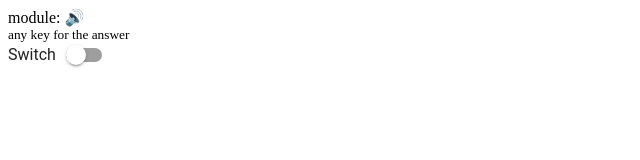
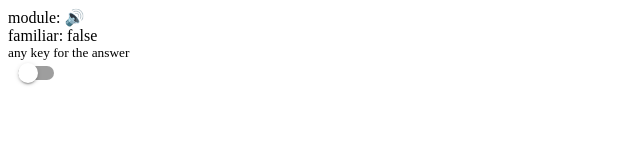
Before and after one commit to duubyPlz/chinalingo, a React (Vite) app: page / in a window 1280 px wide. Shown: the top 160 px of the page, without its empty margins (0-640 px from the left). Built offline with nearby package versions, Linux system fonts and the light colour scheme.

Commit message:
settings: familiar check

```diff
--- a/src/App.js
+++ b/src/App.js
@@ -16,7 +16,7 @@ class App extends React.Component {
       isFamiliar: false
     };
 
-    this.handleToggleFamiliar = this.handleToggleFamiliar.bind(this);
+    this.handleSetFamiliar = this.handleSetFamiliar.bind(this);
   }
 
   dataPath = "./assets/vocab.json";
@@ -40,9 +40,9 @@ class App extends React.Component {
     this.toggleIsQuestion();
   };
 
-  handleToggleFamiliar = () => {
+  handleSetFamiliar = (checked) => {
     this.setState({
-      isFamiliar: !this.state.isFamiliar
+      isFamiliar: checked
     });
   };
 
@@ -55,7 +55,7 @@ class App extends React.Component {
           dataPath={this.dataPath}
         />
         <Footer isQuestion={this.state.isQuestion} />
-        <Settings toggleFamiliar={this.handleToggleFamiliar} />
+        <Settings setFamiliar={this.handleSetFamiliar} />
       </>
     );
   }
--- a/src/components/Settings.js
+++ b/src/components/Settings.js
@@ -1,14 +1,21 @@
-import React from 'react';
+import React, {useRef} from 'react';
 
 import './Settings.css';
 
 // https://codepen.io/finnhvman/pen/pOeyjE
 
-const Settings = ({toggleFamiliar}) => {
+const Settings = ({setFamiliar}) => {
+  let checkboxValue = useRef(null);
+
   return (
     <label className="pure-material-switch">
-      <input type="checkbox" />
-      <span>Switch</span>
+      <input
+        type="checkbox"
+        ref={checkboxValue}
+        onChange={() => {
+          setFamiliar(checkboxValue.current.checked);
+        }} />
+      <span></span>
     </label>
   );
 };
--- a/src/containers/Content.js
+++ b/src/containers/Content.js
@@ -17,7 +17,6 @@ class Content extends React.Component {
 
   getRandomEntry = () => {
     // const flattenedList = this.flatten(vocabList, this.state.isFamiliar);
-    const derp = this.state;
     const flattenedList = this.flatten(vocabList, this.state.isFamiliar);
     const currentIndex = this.getRandomIndex(flattenedList.length);
     return flattenedList[currentIndex];
@@ -75,6 +74,8 @@ class Content extends React.Component {
     });
   }
 
+  // https://alligator.io/react/get-derived-state/
+  // https://reactjs.org/blog/2018/06/07/you-probably-dont-need-derived-state.html#what-about-memoization
   componentWillReceiveProps(nextProps) {
     // TODO handle nextProps.isFamiliar change, re-grab a new entry
 
@@ -100,6 +101,7 @@ class Content extends React.Component {
       return (
         <>
           <Audio entry={this.state.currentEntry} />
+          familiar: {this.state.isFamiliar.toString()}
         </>
       );
     } else {
@@ -107,6 +109,7 @@ class Content extends React.Component {
       return (
         <>
           <Chinese word={this.state.currentEntry.content} />
+          familiar: {this.state.isFamiliar.toString()}
         </>
       );
     }
```
